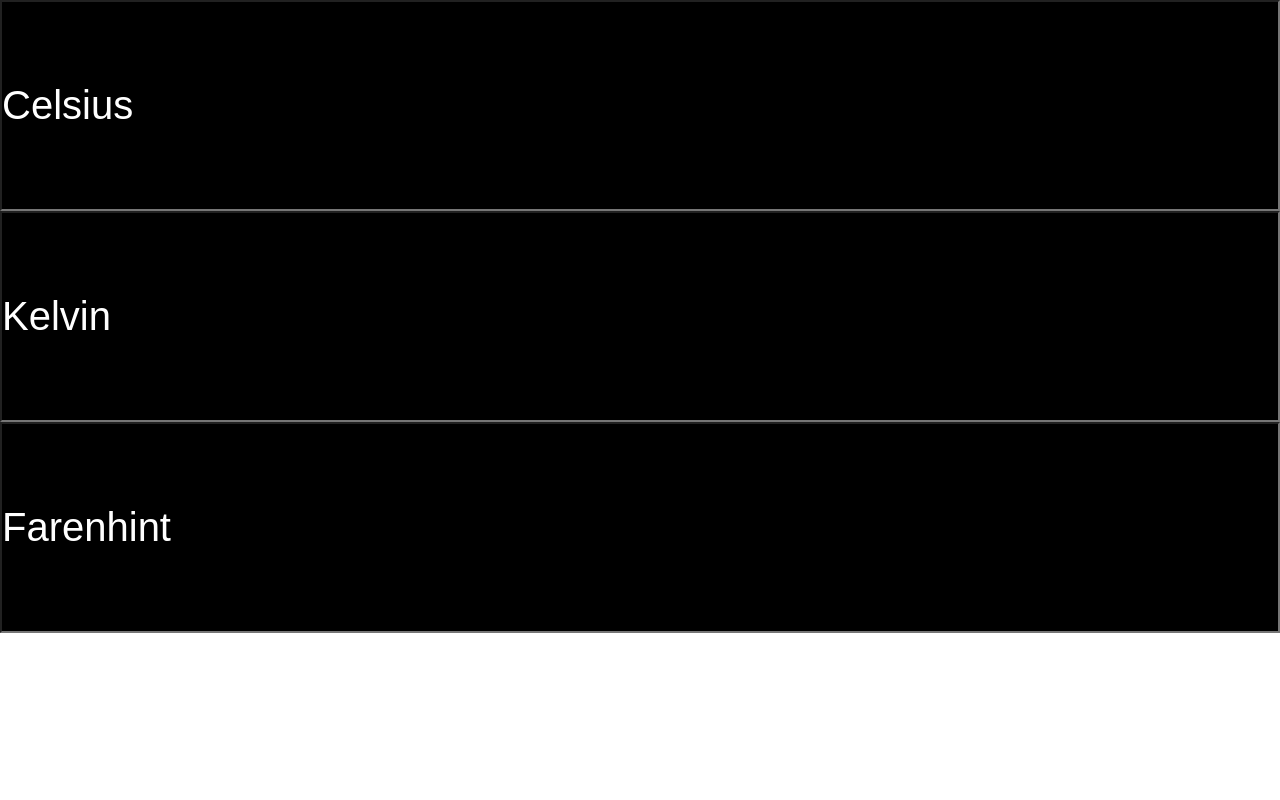
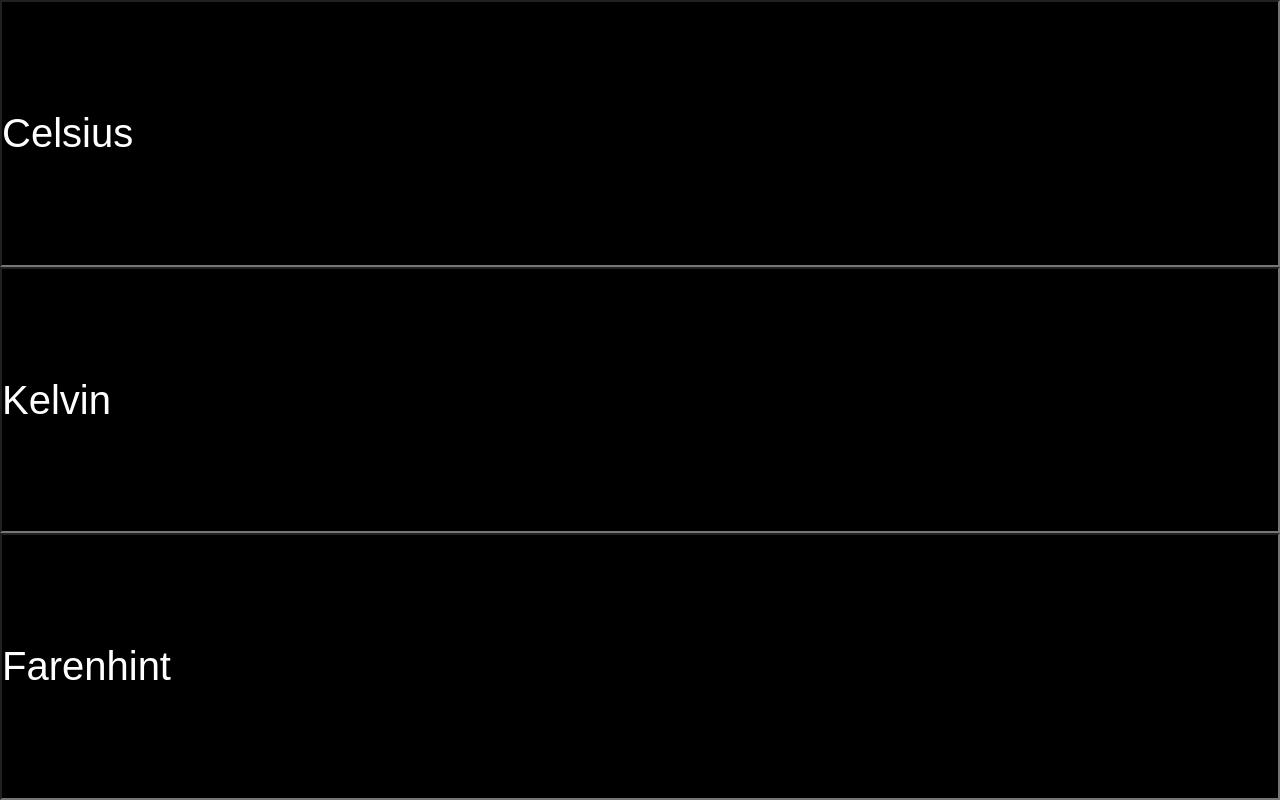
Before and after one commit to adekniyi/temperature-converter, a plain HTML site: page index.html in a window 1280 px wide. Drawn offline with Linux system fonts and the light colour scheme.

Commit message:
second commit

```diff
--- a/style.css
+++ b/style.css
@@ -1,42 +1,57 @@
-*{
+* {
     margin: 0;
     padding: 0;
 }
 
-.container{
+body,
+html {
+    width: 100%;
+    height: 100%;
+}
+
+.container {
     display: flex;
     flex-direction: column;
     margin: 0 auto;
     width: 100%;
+    height: 100%;
 }
 
-#celsius{
+#celsius {
     padding: 81px 0 81px 0;
     width: 99.7%;
+    height: 17%;
     font-size: 40px;
     background-color: black;
     color: white;
 }
-#celsius::placeholder{
+
+#celsius::placeholder {
     color: white;
 }
-#kelvin{
+
+#kelvin {
     padding: 81px 0 81px 0;
     width: 99.7%;
+    height: 17%;
     font-size: 40px;
     background-color: black;
     color: white;
 }
-#kelvin::placeholder{
+
+#kelvin::placeholder {
     color: white;
 }
-#farenhint{
+
+#farenhint {
     padding: 81px 0 81px 0;
     width: 99.7%;
+    height: 17%;
     font-size: 40px;
     background-color: black;
     color: white;
 }
-#farenhint::placeholder{
+
+#farenhint::placeholder {
     color: white;
 }
```
